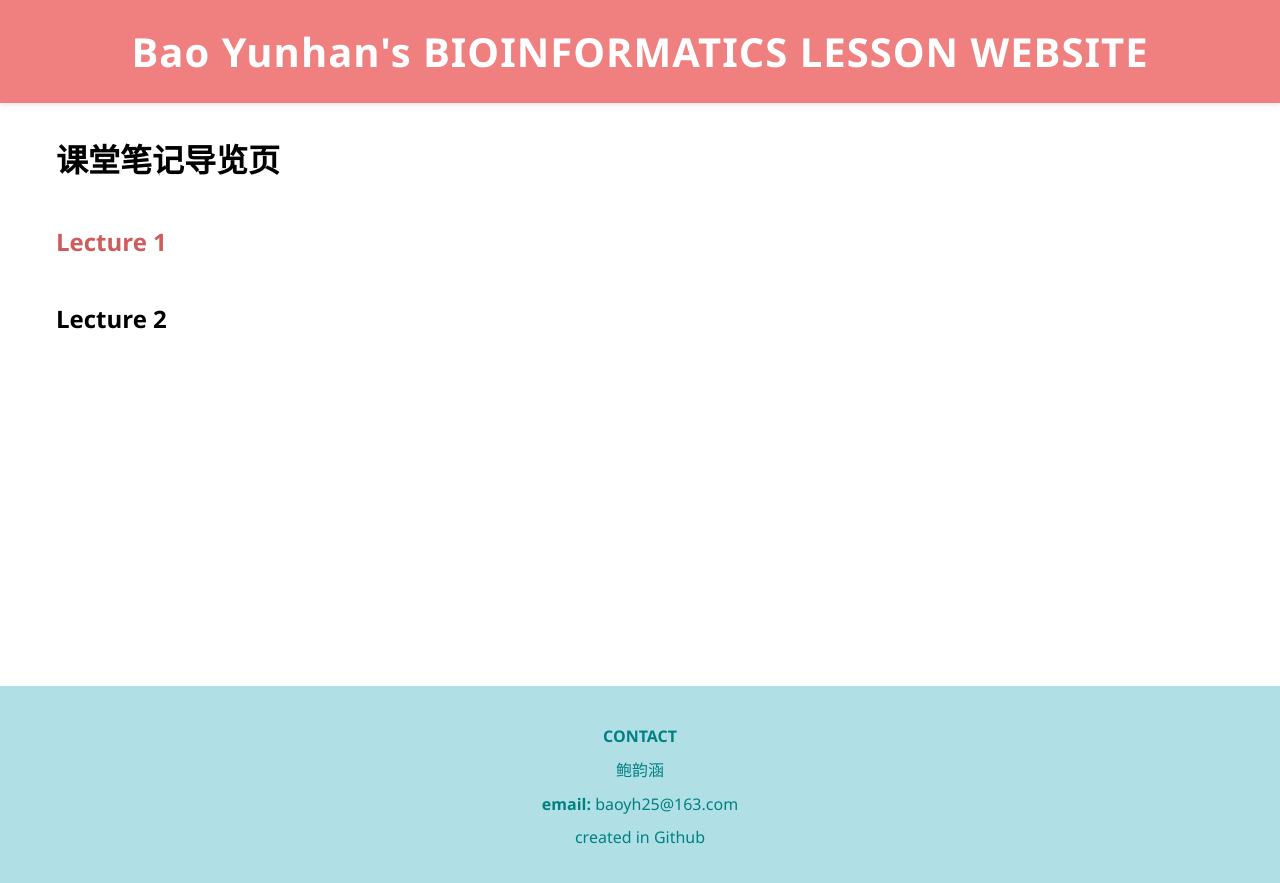
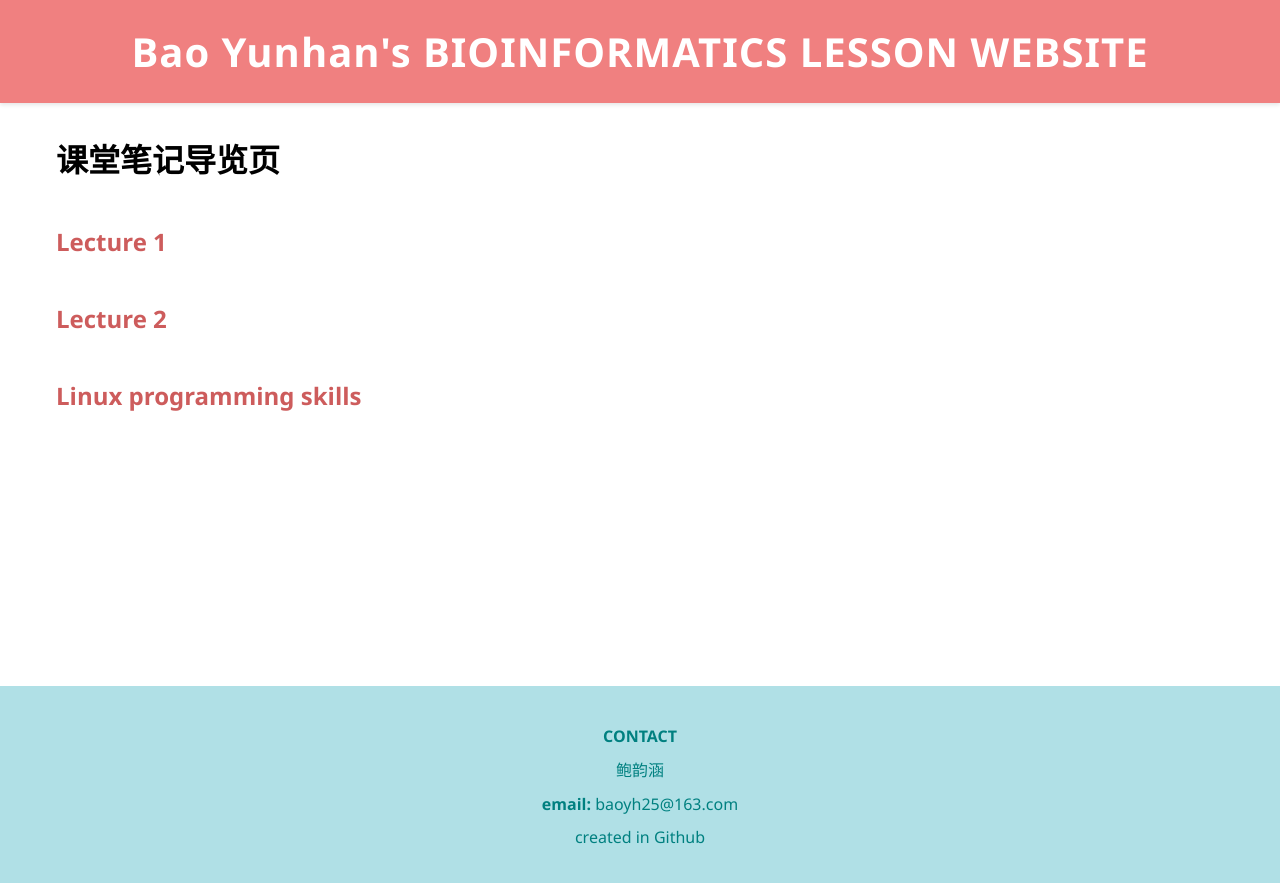
Before and after one commit to baoyh24/bioinformatics_lesson_2026_spring, a Jekyll site: the page built from docs/content/lecture_note.md, in a window 1280 px wide. Shown: the top 883 px of the page. Built offline with Jekyll 4.4.1, drawn with Linux system fonts in a browser that asks for light colours.

Commit message:
Update lecture_note.md

```diff
--- a/docs/content/lecture_note.md
+++ b/docs/content/lecture_note.md
@@ -11,4 +11,8 @@ title: 课堂笔记导览页
 <br>
 <br>
 
-## Lecture 2
+## [Lecture 2](../notes/lecture 2 higher dimension information.html)
+<br>
+<br>
+
+## [Linux programming skills](../notes/noteprogramming skills————Linux.html)
```
